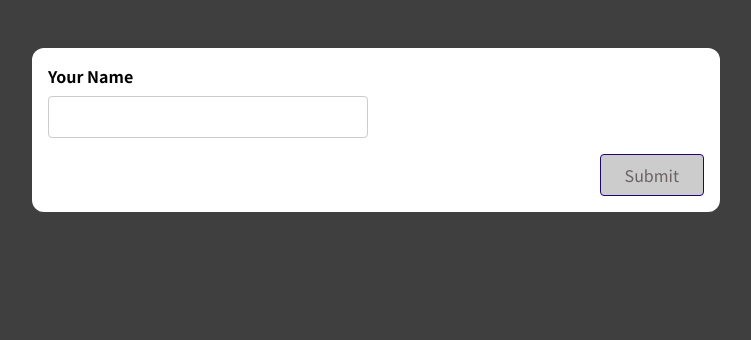
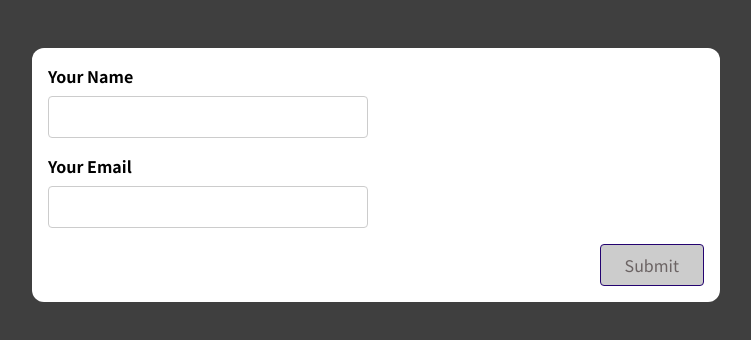
Before and after one commit to nigmasilmi/complex-react-forms, a React (Create React App) app: page / in a window 1280 px wide. Shown: the top 340 px of the page, without its empty margins (264-1015 px from the left). Built offline with nearby package versions, Linux system fonts and the light colour scheme.

Commit message:
adding email input validation and user visual feedback

```diff
--- a/src/components/SimpleInput.js
+++ b/src/components/SimpleInput.js
@@ -3,29 +3,49 @@ import { useState } from "react";
 const SimpleInput = (props) => {
   // piece needed to send to a backend
   const [enteredName, setEnteredName] = useState("");
+  const [enteredEmail, setEnteredEmail] = useState("");
 
-  // only validate if the input is touched => better ux
+  //name-- only validate if the input is touched => better ux
   const [enteredNameIsTouched, setEnteredNameIsTouched] = useState(false);
 
-  // derived constant that informs if the input is valid or not
+  // email--touching the email input field
+  const [emailInputIsTouched, setInputEmailIsTouched] = useState(false);
+
+  //name-- derived constant that informs if the input is valid or not
   const enteredNameIsValid = enteredName.trim() !== "";
 
-  // combine isTouched + isValid
-  const nameInputIsInvalid =
-    enteredNameIsTouched && !enteredNameIsValid && enteredNameIsTouched;
+  // name--combine isTouched + isValid
+  const nameInputIsInvalid = enteredNameIsTouched && !enteredNameIsValid;
+  // validate email
+  const emailIsValid = enteredEmail.includes("@");
+  // email -- combine emailInputIsTouched + enteredEmail
+  const enteredEmailIsInvalid = !emailIsValid && emailInputIsTouched;
 
   // overall form validity with derived states
   let formIsValid = false;
+  formIsValid = enteredNameIsValid && !enteredEmailIsInvalid;
 
-  if (enteredNameIsValid) {
-    formIsValid = true;
-  }
-
-  // triggers onChange
+  //name -- triggers onChange
   const nameInputChangeHandler = (event) => {
     // is touching, so set to true
     setEnteredNameIsTouched(true);
     setEnteredName(event.target.value);
+  };
+
+  // email -- triggers on change
+  const emailInputChangeHandler = (event) => {
+    // touching -- true
+    setInputEmailIsTouched(true);
+    // set the entered email to its value
+    setEnteredEmail(event.target.value);
+  };
+
+  // email -- triggers on blur
+  const emailInputBlurHandler = (event) => {
+    // email field is touched
+    setInputEmailIsTouched(true);
+    // set the entered email to its value
+    setEnteredEmail(event.target.value);
   };
 
   // triggers onBlur
@@ -41,26 +61,25 @@ const SimpleInput = (props) => {
 
     // asume all fields were touched
     setEnteredNameIsTouched(true);
+    setInputEmailIsTouched(true);
 
     // check if is not valid
-    if (!enteredNameIsValid) {
+    if (!enteredNameIsValid || enteredEmailIsInvalid) {
       return;
     }
 
-    // if the validation passes, reset to untouched
+    // if the validation passes, clear the input and reset to untouched
+    setEnteredName("");
+    setEnteredEmail("");
     setEnteredNameIsTouched(false);
-
-    // clear the input
-    setEnteredName("");
+    setInputEmailIsTouched(false);
   };
 
-  // control the classes for validation feedback
-  const nameInputClasses = nameInputIsInvalid
-    ? "form-control invalid"
-    : "form-control";
   return (
     <form onSubmit={formSubmissionHandler}>
-      <div className={nameInputClasses}>
+      <div
+        className={nameInputIsInvalid ? "form-control invalid" : "form-control"}
+      >
         <label htmlFor="name">Your Name</label>
         <input
           type="text"
@@ -73,6 +92,25 @@ const SimpleInput = (props) => {
           <p className="error-text">Name must not be empty</p>
         )}
       </div>
+
+      <div
+        className={
+          enteredEmailIsInvalid ? "form-control invalid" : "form-control"
+        }
+      >
+        <label htmlFor="email">Your Email</label>
+        <input
+          // type email adds a full email validation
+          type="email"
+          id="email"
+          onChange={emailInputChangeHandler}
+          onBlur={emailInputBlurHandler}
+          value={enteredEmail}
+        />
+        {enteredEmailIsInvalid && (
+          <p className="error-text">Email must be a valid email</p>
+        )}
+      </div>
       <div className="form-actions">
         <button disabled={!formIsValid}>Submit</button>
       </div>
```
